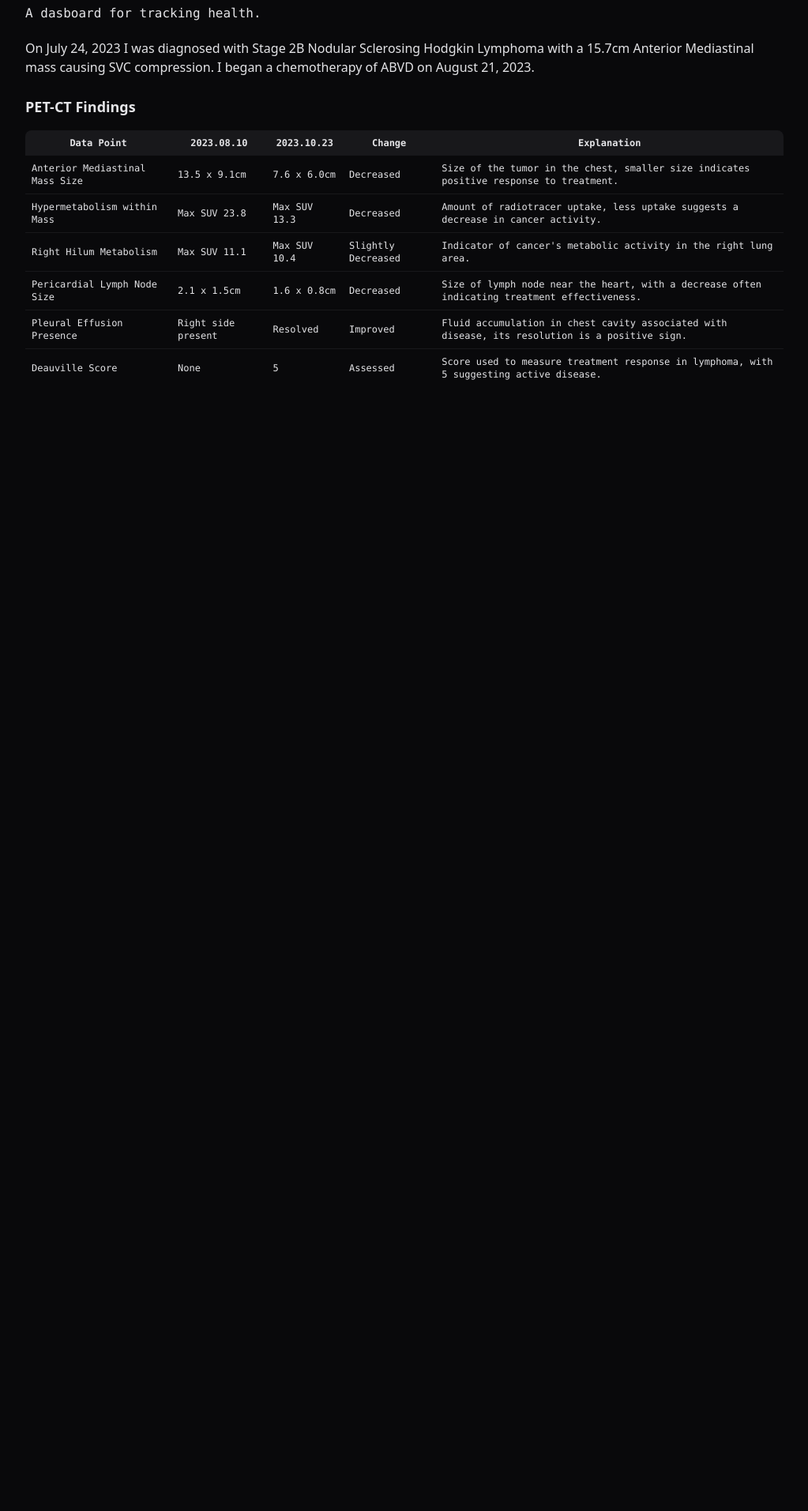
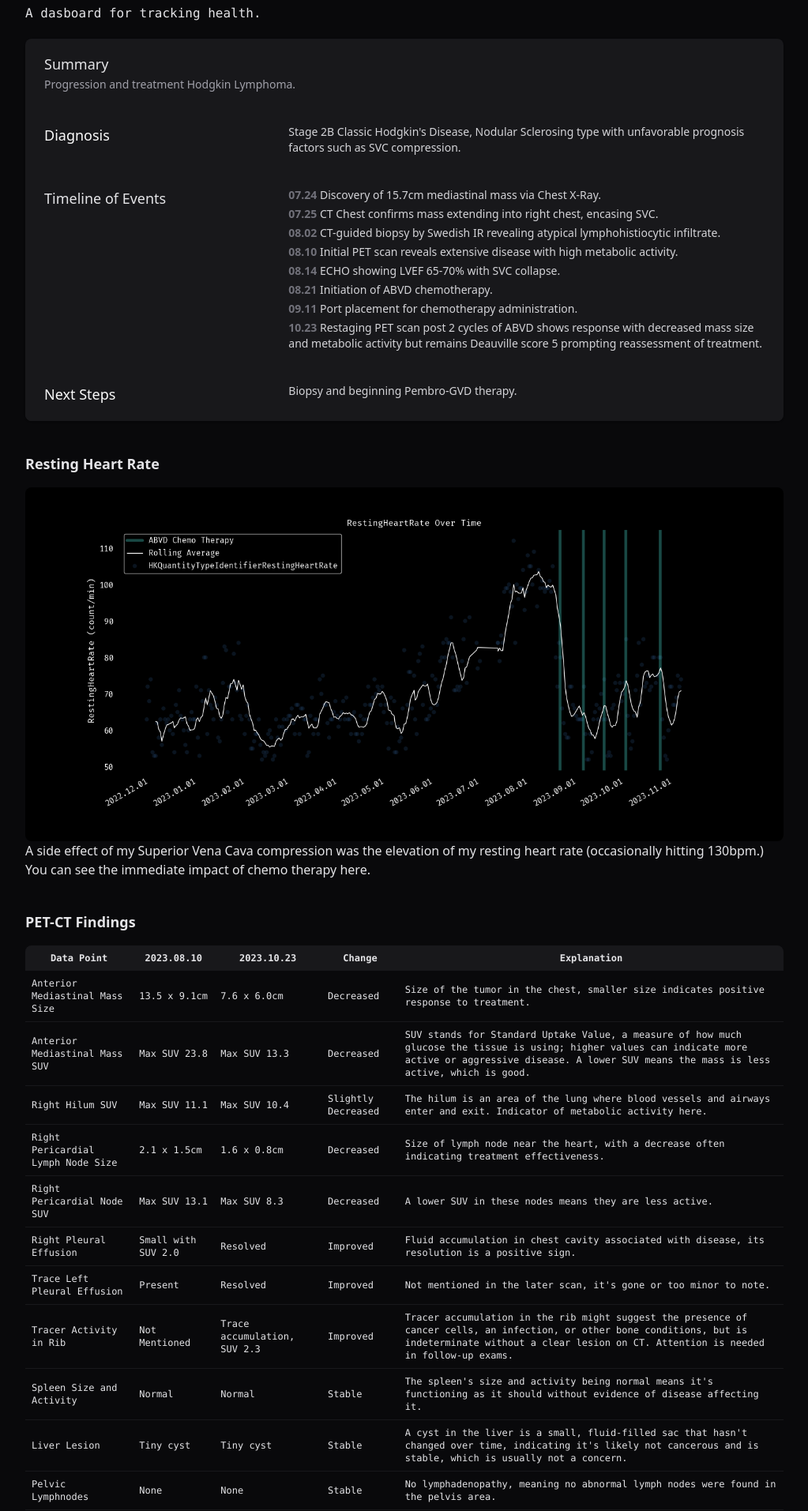
Before and after one commit to wesleyflorence/wesleyflorence.github.io, a SvelteKit app: page /cancer in a window 1280 px wide. Shown: the part 167-2080 px from the top of the page at 79% size, without its empty margins (128-1151 px from the left). Before the commit the page ends 800 px from the top, so only its background shows below. Built offline with nearby package versions, Linux system fonts and the light colour scheme.

Commit message:
Adding cancer dashboard details

```diff
--- a/src/routes/cancer/+page.svelte
+++ b/src/routes/cancer/+page.svelte
@@ -1,13 +1,197 @@
+<script lang="ts">
+  import heartImg from "$lib/assets/RestingHeartRate.png";
+
+  type Finding = {
+    dataPoint: string;
+    firstDateValue: string;
+    secondDateValue: string;
+    change: string;
+    explanation: string;
+  };
+
+  const findings: Finding[] = [
+    {
+      dataPoint: "Anterior Mediastinal Mass Size",
+      firstDateValue: "13.5 x 9.1cm",
+      secondDateValue: "7.6 x 6.0cm",
+      change: "Decreased",
+      explanation:
+        "Size of the tumor in the chest, smaller size indicates positive response to treatment.",
+    },
+    {
+      dataPoint: "Anterior Mediastinal Mass SUV",
+      firstDateValue: "Max SUV 23.8",
+      secondDateValue: "Max SUV 13.3",
+      change: "Decreased",
+      explanation:
+        "SUV stands for Standard Uptake Value, a measure of how much glucose the tissue is using; higher values can indicate more active or aggressive disease. A lower SUV means the mass is less active, which is good.",
+    },
+    {
+      dataPoint: "Right Hilum SUV",
+      firstDateValue: "Max SUV 11.1",
+      secondDateValue: "Max SUV 10.4",
+      change: "Slightly Decreased",
+      explanation:
+        "The hilum is an area of the lung where blood vessels and airways enter and exit. Indicator of metabolic activity here.",
+    },
+    {
+      dataPoint: "Right Pericardial Lymph Node Size",
+      firstDateValue: "2.1 x 1.5cm",
+      secondDateValue: "1.6 x 0.8cm",
+      change: "Decreased",
+      explanation:
+        "Size of lymph node near the heart, with a decrease often indicating treatment effectiveness.",
+    },
+    {
+      dataPoint: "Right Pericardial Node SUV",
+      firstDateValue: "Max SUV 13.1",
+      secondDateValue: "Max SUV 8.3",
+      change: "Decreased",
+      explanation: "A lower SUV in these nodes means they are less active.",
+    },
+    {
+      dataPoint: "Right Pleural Effusion",
+      firstDateValue: "Small with SUV 2.0",
+      secondDateValue: "Resolved",
+      change: "Improved",
+      explanation:
+        "Fluid accumulation in chest cavity associated with disease, its resolution is a positive sign.",
+    },
+    {
+      dataPoint: "Trace Left Pleural Effusion",
+      firstDateValue: "Present",
+      secondDateValue: "Resolved",
+      change: "Improved",
+      explanation:
+        "Not mentioned in the later scan, it's gone or too minor to note.",
+    },
+    {
+      dataPoint: "Tracer Activity in Rib",
+      firstDateValue: "Not Mentioned",
+      secondDateValue: "Trace accumulation, SUV 2.3",
+      change: "Improved",
+      explanation:
+        "Tracer accumulation in the rib might suggest the presence of cancer cells, an infection, or other bone conditions, but is indeterminate without a clear lesion on CT. Attention is needed in follow-up exams.",
+    },
+    {
+      dataPoint: "Spleen Size and Activity",
+      firstDateValue: "Normal",
+      secondDateValue: "Normal",
+      change: "Stable",
+      explanation:
+        "The spleen's size and activity being normal means it's functioning as it should without evidence of disease affecting it.",
+    },
+    {
+      dataPoint: "Liver Lesion",
+      firstDateValue: "Tiny cyst",
+      secondDateValue: "Tiny cyst",
+      change: "Stable",
+      explanation:
+        "A cyst in the liver is a small, fluid-filled sac that hasn't changed over time, indicating it's likely not cancerous and is stable, which is usually not a concern.",
+    },
+    {
+      dataPoint: "Pelvic Lymphnodes",
+      firstDateValue: "None",
+      secondDateValue: "None",
+      change: "Stable",
+      explanation:
+        "No lymphadenopathy, meaning no abnormal lymph nodes were found in the pelvis area.",
+    },
+    {
+      dataPoint: "Deauville Score",
+      firstDateValue: "None",
+      secondDateValue: "5",
+      change: "Assessed",
+      explanation:
+        "Score used to measure treatment response in lymphoma, with 5 suggesting active disease.",
+    },
+  ];
+</script>
+
 <svelte:head>
-	<title>wesflorence :: cancer db</title>
+  <title>wesflorence :: cancer db</title>
 </svelte:head>
 <h1 class="text-4xl font-bold">Cancer</h1>
 <p class="mb-5 font-mono">A dasboard for tracking health.</p>
-<p>On July 24, 2023 I was diagnosed with Stage 2B Nodular Sclerosing Hodgkin Lymphoma with a 15.7cm Anterior Mediastinal mass causing SVC compression. I began a chemotherapy of ABVD on August 21, 2023.</p>
 
-<br/>
+<div class="bg-zinc-900 shadow overflow-hidden sm:rounded-lg mb-10">
+  <div class="px-4 py-5 sm:px-6">
+    <h3 class="text-lg leading-6 font-medium">Summary</h3>
+    <p class="mt-1 max-w-2xl text-sm text-zinc-400">
+      Progression and treatment Hodgkin Lymphoma.
+    </p>
+  </div>
+  <div>
+    <dl>
+      <!-- Diagnosis-->
+      <div
+        class="bg-zinc-900 px-4 py-5 sm:grid sm:grid-cols-3 sm:gap-4 sm:px-6"
+      >
+        <dt class="text-lg font-medium text-zinc-50">Diagnosis</dt>
+        <dd class="mt-1 text-sm text-zinc-300 sm:col-span-2 sm:mt-0">
+          Stage 2B Classic Hodgkin's Disease, Nodular Sclerosing type with
+          unfavorable prognosis factors such as SVC compression.
+        </dd>
+      </div>
+      <!-- Time Ordered Events & Findings -->
+      <div
+        class="bg-zinc-900 px-4 py-5 sm:grid sm:grid-cols-3 sm:gap-4 sm:px-6"
+      >
+        <dt class="text-lg font-medium">Timeline of Events</dt>
+        <dd class="mt-1 text-sm text-zinc-300 sm:col-span-2 sm:mt-0">
+          <ul class="list-none space-y-1">
+            <li>
+              <strong class="text-zinc-500">07.24</strong> Discovery of 15.7cm mediastinal
+              mass via Chest X-Ray.
+            </li>
+            <li>
+              <strong class="text-zinc-500">07.25</strong> CT Chest confirms mass
+              extending into right chest, encasing SVC.
+            </li>
+            <li>
+              <strong class="text-zinc-500">08.02</strong> CT-guided biopsy by Swedish
+              IR revealing atypical lymphohistiocytic infiltrate.
+            </li>
+            <li>
+              <strong class="text-zinc-500">08.10</strong> Initial PET scan reveals
+              extensive disease with high metabolic activity.
+            </li>
+            <li>
+              <strong class="text-zinc-500">08.14</strong> ECHO showing LVEF 65-70%
+              with SVC collapse.
+            </li>
+            <li>
+              <strong class="text-zinc-500">08.21</strong> Initiation of ABVD chemotherapy.
+            </li>
+            <li>
+              <strong class="text-zinc-500">09.11</strong> Port placement for chemotherapy
+              administration.
+            </li>
+            <li>
+              <strong class="text-zinc-500">10.23</strong> Restaging PET scan post
+              2 cycles of ABVD shows response with decreased mass size and metabolic
+              activity but remains Deauville score 5 prompting reassessment of treatment.
+            </li>
+          </ul>
+        </dd>
+      </div>
+      <div
+        class="bg-zinc-900 px-4 py-5 sm:grid sm:grid-cols-3 sm:gap-4 sm:px-6"
+      >
+        <dt class="text-lg font-medium text-zinc-50">Next Steps</dt>
+        <dd class="mt-1 text-sm text-zinc-300 sm:col-span-2 sm:mt-0">
+          Biopsy and beginning Pembro-GVD therapy.
+        </dd>
+      </div>
+    </dl>
+  </div>
+</div>
 
-<h1 class="text-lg font-bold mb-4">PET-CT Findings</h1>
+<h2 class="text-lg font-bold mb-4">Resting Heart Rate</h2>
+<img src={heartImg} class="rounded-lg" alt="Chart showing changes in my resting heart rate as a result of DVC compression and subsequent chemo" />
+<p class="mb-10">A side effect of my Superior Vena Cava compression was the elevation of my resting heart rate (occasionally hitting 130bpm.) You can see the immediate impact of chemo therapy here.</p>
+
+<h2 class="text-lg font-bold mb-4">PET-CT Findings</h2>
 <div class="overflow-x-auto rounded-lg overflow-hidden">
   <table class="min-w-full text-xs font-mono">
     <thead>
@@ -20,70 +204,18 @@
       </tr>
     </thead>
     <tbody class="divide-y divide-zinc-900">
-      <tr>
-        <td class="p-2">Anterior Mediastinal Mass Size</td>
-        <td class="p-2">13.5 x 9.1cm</td>
-        <td class="p-2">7.6 x 6.0cm</td>
-        <td class="p-2">Decreased</td>
-        <td class="p-2 hidden md:table-cell">Size of the tumor in the chest, smaller size indicates positive response to treatment.</td>
-      </tr>
-      <tr class="md:hidden">
-        <td colspan="4" class="p-2 text-zinc-500">Size of the tumor in the chest, smaller size indicates positive response to treatment.</td>
-      </tr>
-      <tr>
-        <td class="p-2">Hypermetabolism within Mass</td>
-        <td class="p-2">Max SUV 23.8</td>
-        <td class="p-2">Max SUV 13.3</td>
-        <td class="p-2">Decreased</td>
-        <td class="p-2 hidden md:table-cell">Amount of radiotracer uptake, less uptake suggests a decrease in cancer activity.</td>
-      </tr>
-      <tr class="md:hidden">
-        <td colspan="4" class="p-2 text-zinc-500">Amount of radiotracer uptake, less uptake suggests a decrease in cancer activity.</td>
-      </tr>
-
-      <tr>
-        <td class="p-2">Right Hilum Metabolism</td>
-        <td class="p-2">Max SUV 11.1</td>
-        <td class="p-2">Max SUV 10.4</td>
-        <td class="p-2">Slightly Decreased</td>
-        <td class="p-2 hidden md:table-cell">Indicator of cancer's metabolic activity in the right lung area.</td>
-      </tr>
-      <tr class="md:hidden">
-        <td colspan="4" class="p-2 text-zinc-500">Indicator of cancer's metabolic activity in the right lung area.</td>
-      </tr>
-
-      <tr>
-        <td class="p-2">Pericardial Lymph Node Size</td>
-        <td class="p-2">2.1 x 1.5cm</td>
-        <td class="p-2">1.6 x 0.8cm</td>
-        <td class="p-2">Decreased</td>
-        <td class="p-2 hidden md:table-cell">Size of lymph node near the heart, with a decrease often indicating treatment effectiveness.</td>
-      </tr>
-      <tr class="md:hidden">
-        <td colspan="4" class="p-2 text-zinc-500">Size of lymph node near the heart, with a decrease often indicating treatment effectiveness.</td>
-      </tr>
-
-      <tr>
-        <td class="p-2">Pleural Effusion Presence</td>
-        <td class="p-2">Right side present</td>
-        <td class="p-2">Resolved</td>
-        <td class="p-2">Improved</td>
-        <td class="p-2 hidden md:table-cell">Fluid accumulation in chest cavity associated with disease, its resolution is a positive sign.</td>
-      </tr>
-      <tr class="md:hidden">
-        <td colspan="4" class="p-2 text-zinc-500">Fluid accumulation in chest cavity associated with disease, its resolution is a positive sign.</td>
-      </tr>
-
-      <tr>
-        <td class="p-2">Deauville Score</td>
-        <td class="p-2">None</td>
-        <td class="p-2">5</td>
-        <td class="p-2">Assessed</td>
-        <td class="p-2 hidden md:table-cell">Score used to measure treatment response in lymphoma, with 5 suggesting active disease.</td>
-      </tr>
-      <tr class="md:hidden">
-        <td colspan="4" class="p-2 text-zinc-500">Score used to measure treatment response in lymphoma, with 5 suggesting active disease.</td>
-      </tr>
+      {#each findings as finding}
+        <tr>
+          <td class="p-2">{finding.dataPoint}</td>
+          <td class="p-2">{finding.firstDateValue}</td>
+          <td class="p-2">{finding.secondDateValue}</td>
+          <td class="p-2">{finding.change}</td>
+          <td class="p-2 hidden md:table-cell">{finding.explanation}</td>
+        </tr>
+        <tr class="md:hidden">
+          <td colspan="4" class="p-2 text-zinc-500">{finding.explanation}</td>
+        </tr>
+      {/each}
     </tbody>
   </table>
 </div>
```
Also changed, not shown: src/lib/assets/RestingHeartRate.png (added).
